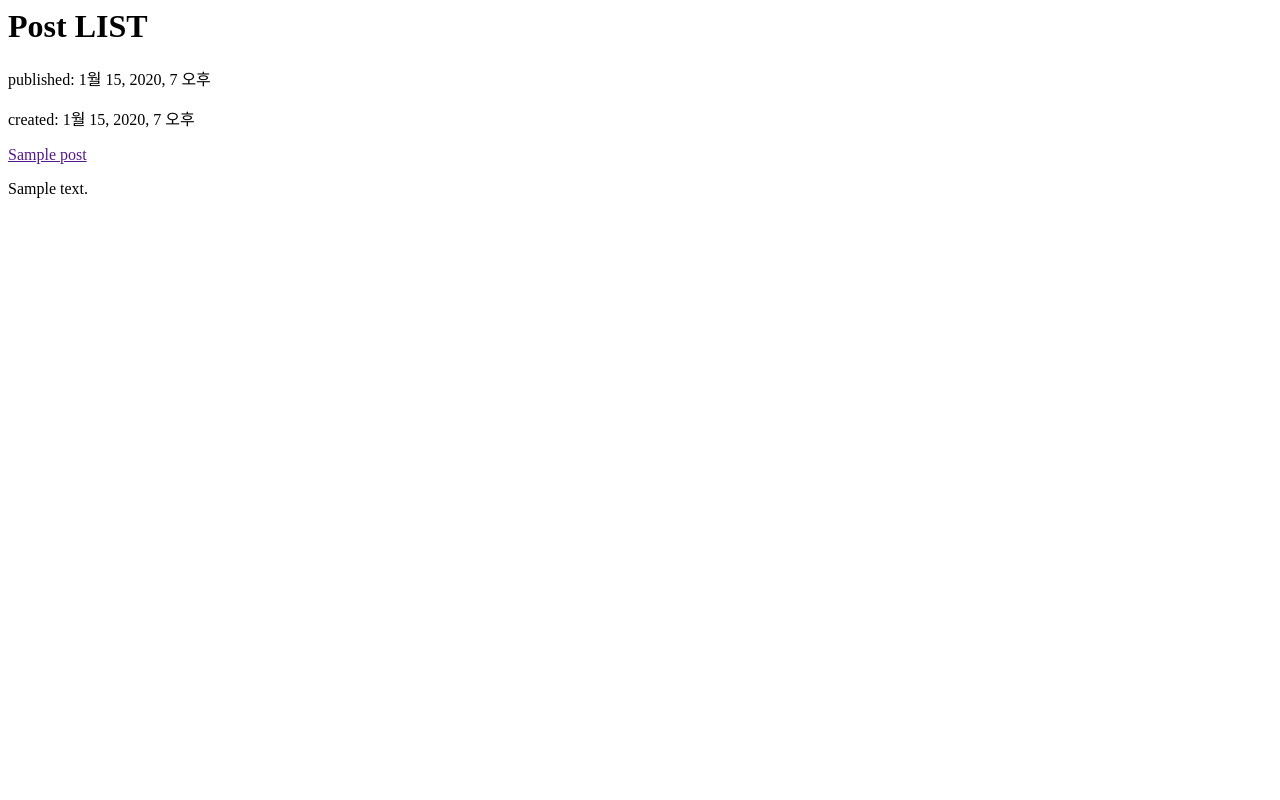
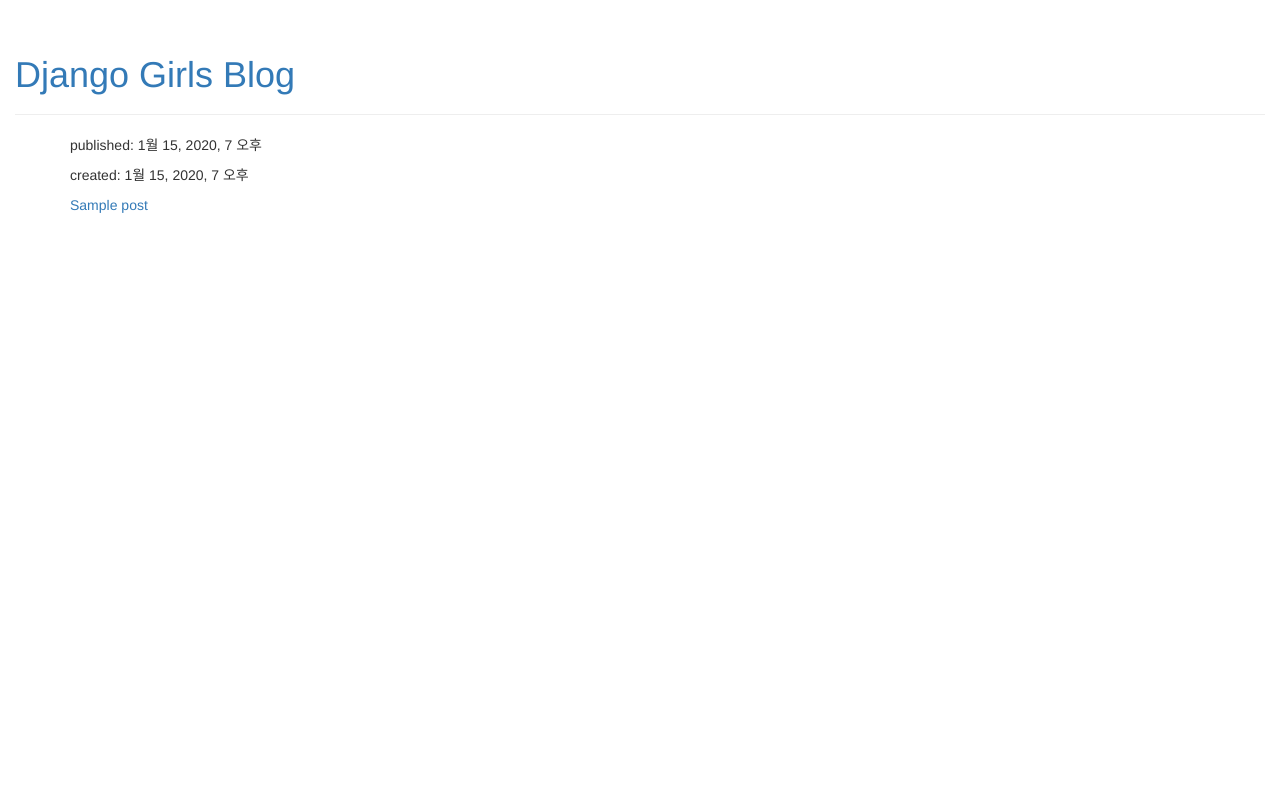
Before and after one commit to yeonjudkwl/my-first-blog, a Django app: page / in a window 1280 px wide. Run offline with Django 3.2, Linux system fonts and the light colour scheme; tables that the repository leaves empty hold one stand-in row (values such as "Sample post"); some libraries are stand-ins or nearby versions.

Commit message:
Added view and template for detailed blog post as well as CSS for the site.

```diff
--- /dev/null
+++ b/blog/static/css/blog.css
@@ -0,0 +1,6 @@
+body{
+    padding: 15px;
+}
+h1 {
+    color : red;
+}
--- /dev/null
+++ b/blog/templates/blog/base.html
@@ -0,0 +1,22 @@
+<!-- css파일 로딩 -->
+{% load static %}
+<html>
+<head>
+    <link rel="stylesheet" href="//maxcdn.bootstrapcdn.com/bootstrap/3.2.0/css/bootstrap.min.css">
+    <link rel="stylesheet" href="//maxcdn.bootstrapcdn.com/bootstrap/3.2.0/css/bootstrap-theme.min.css">
+    <link rel="stylesheet" href="{% static 'css/blog.css' %}">
+</head>
+<body>
+    <div class="page-header">
+        <h1><a href="/">Django Girls Blog</a></h1>
+    </div>
+    <div class="content container">
+        <div class="row">
+            <div class="col-md-8">
+            {% block content %}
+            {% endblock %}
+            </div>
+        </div>
+    </div>
+</body>
+</html>
--- a/blog/templates/blog/post_list.html
+++ b/blog/templates/blog/post_list.html
@@ -1,13 +1,13 @@
-<html>
-    <h1>Post LIST</h1>
-    <div>
-        {% for post in posts %}
-            <div>
+{% extends 'blog/base.html' %}
+
+{% block content %}
+    {% for post in posts %}
+        <div>
+            <div class="date">
                 <p>published: {{ post.published_date }}</p>
                 <p>created: {{ post.created_date }}</p>
-                <p><a href="">{{ post.title }}</a></p>
-                <p>{{ post.text|linebreaksbr }}</p>
             </div>
-        {% endfor %}
-    </div>
-</html>
+            <p><a href="{% url 'post_detail' pk=post.pk %}">{{ post.title }}</a></p>
+        </div>
+    {% endfor %}
+{% endblock %}
--- a/blog/urls.py
+++ b/blog/urls.py
@@ -3,4 +3,5 @@
 
 urlpatterns = [
     url(r'^$', views.post_list, name='post_list'),
+    url(r'^post/(?P<pk>\d+)/$', views.post_detail, name='post_detail'),
 ]
--- a/blog/views.py
+++ b/blog/views.py
@@ -1,9 +1,14 @@
 from django.shortcuts import render
 from django.utils import timezone
 from .models import Post
+from django.shortcuts import render, get_object_or_404
 
 
 def post_list(request):
     # posts = Post.objects.filter(published_date__lte=timezone.now()).order_by('published_date')
     posts = Post.objects.all()
     return render(request, 'blog/post_list.html', {'posts':posts})
+
+def post_detail(request, pk):
+    post = get_object_or_404(Post, pk=pk)
+    return render(request, 'blog/post_detail.html', {'post': post})
```
Also changed, not shown: blog/templates/blog/post_detail.html (added, +13 -0 lines).
